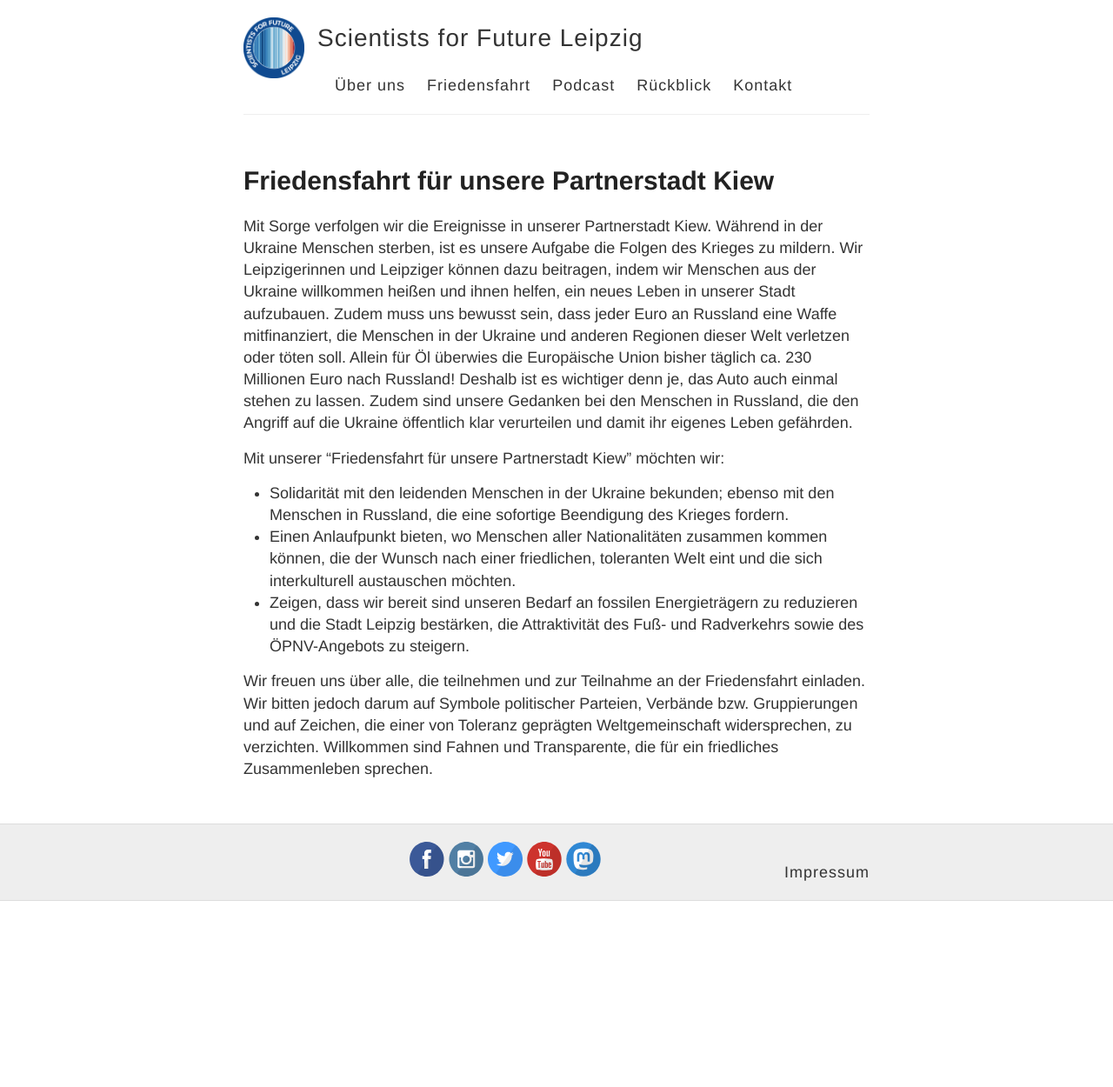
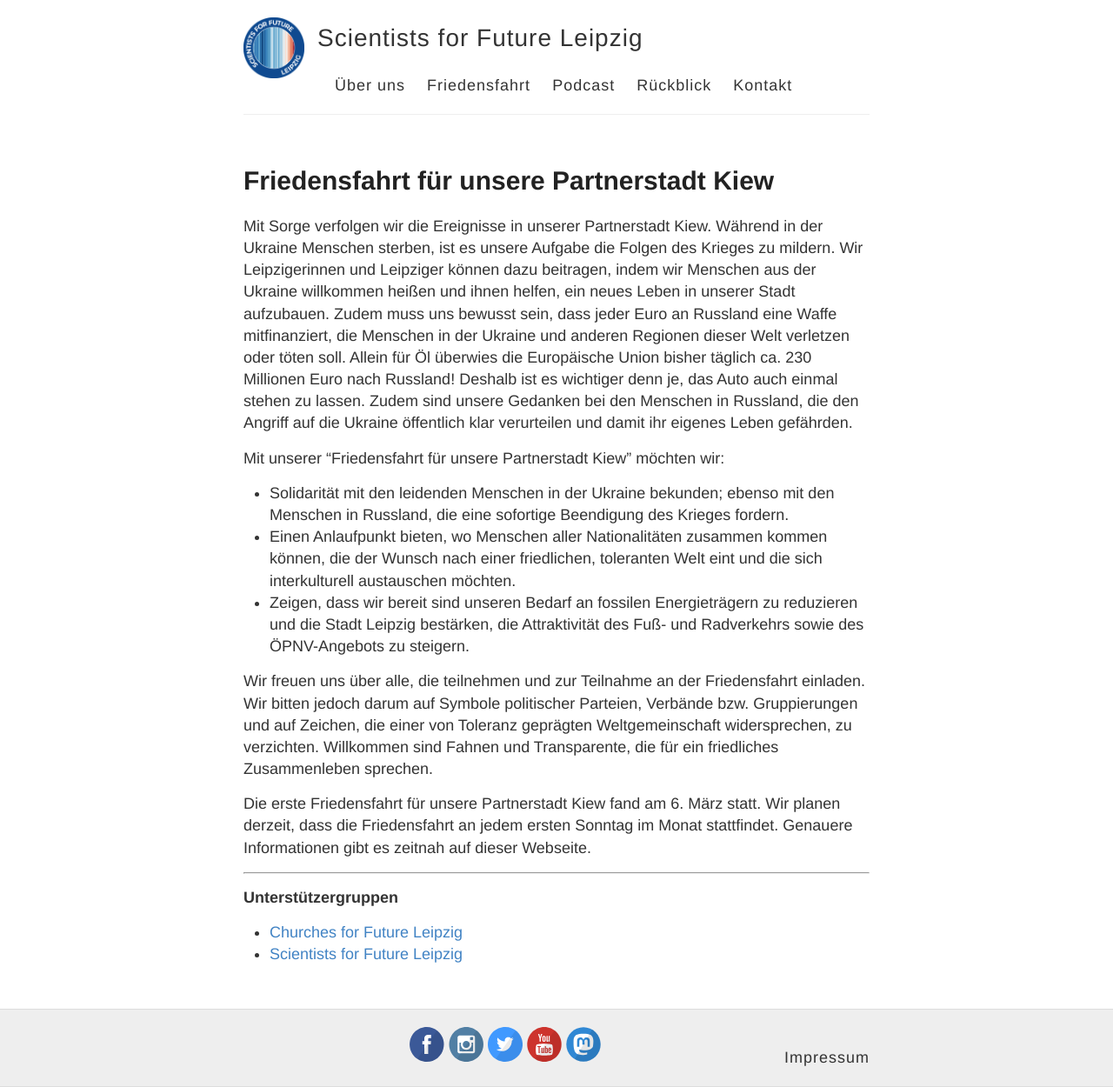
Before and after one commit to s4f-leipzig/s4f-leipzig.github.io, a Jekyll site: the page built from Friedensfahrt.md, in a window 1280 px wide. Shown: the whole page at 87% size. Built offline with Jekyll 4.4.1, drawn with Linux system fonts in a browser that asks for light colours; before the commit the page ends 1036 px from its top, so only the background shows below that.

Commit message:
Update Friedensfahrt.md

```diff
--- a/Friedensfahrt.md
+++ b/Friedensfahrt.md
@@ -21,3 +21,15 @@ Mit unserer "Friedensfahrt für unsere Partnerstadt Kiew" möchten wir:
 </ul>
 
 Wir freuen uns über alle, die teilnehmen und zur Teilnahme an der Friedensfahrt einladen. Wir bitten jedoch darum auf Symbole politischer Parteien, Verbände bzw. Gruppierungen und auf Zeichen, die einer von Toleranz geprägten Weltgemeinschaft widersprechen, zu verzichten. Willkommen sind Fahnen und Transparente, die für ein friedliches Zusammenleben sprechen.
+
+Die erste Friedensfahrt für unsere Partnerstadt Kiew fand am 6. März statt. Wir planen derzeit, dass die Friedensfahrt an jedem ersten Sonntag im Monat stattfindet. Genauere Informationen gibt es zeitnah auf dieser Webseite.
+
+<hr>
+
+<b>Unterstützergruppen</b>
+<br>
+
+<ul>
+<li><a href="https://www.instagram.com/cffleipzig/" target="blank">Churches for Future Leipzig</a></li>
+<li><a href="https://s4f-leipzig.de/" target="blank">Scientists for Future Leipzig</a></li>
+</ul>
```
